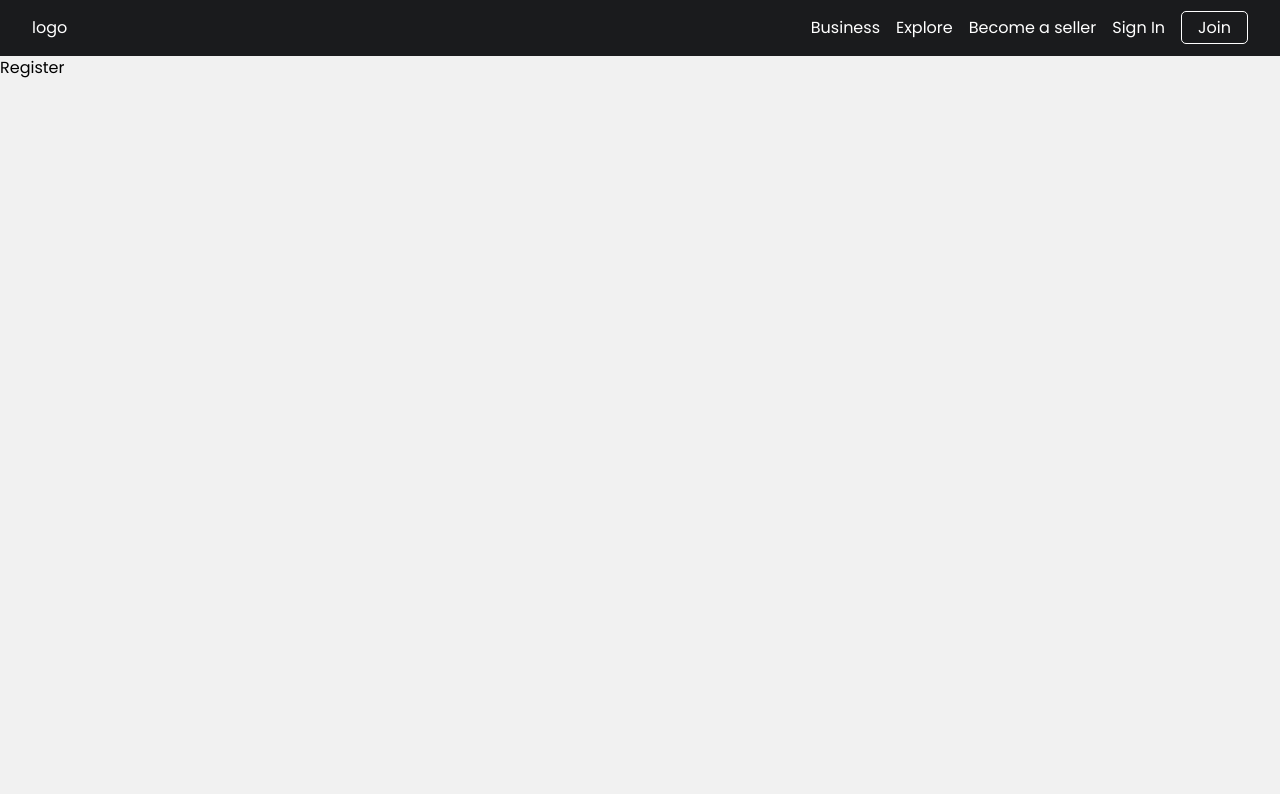
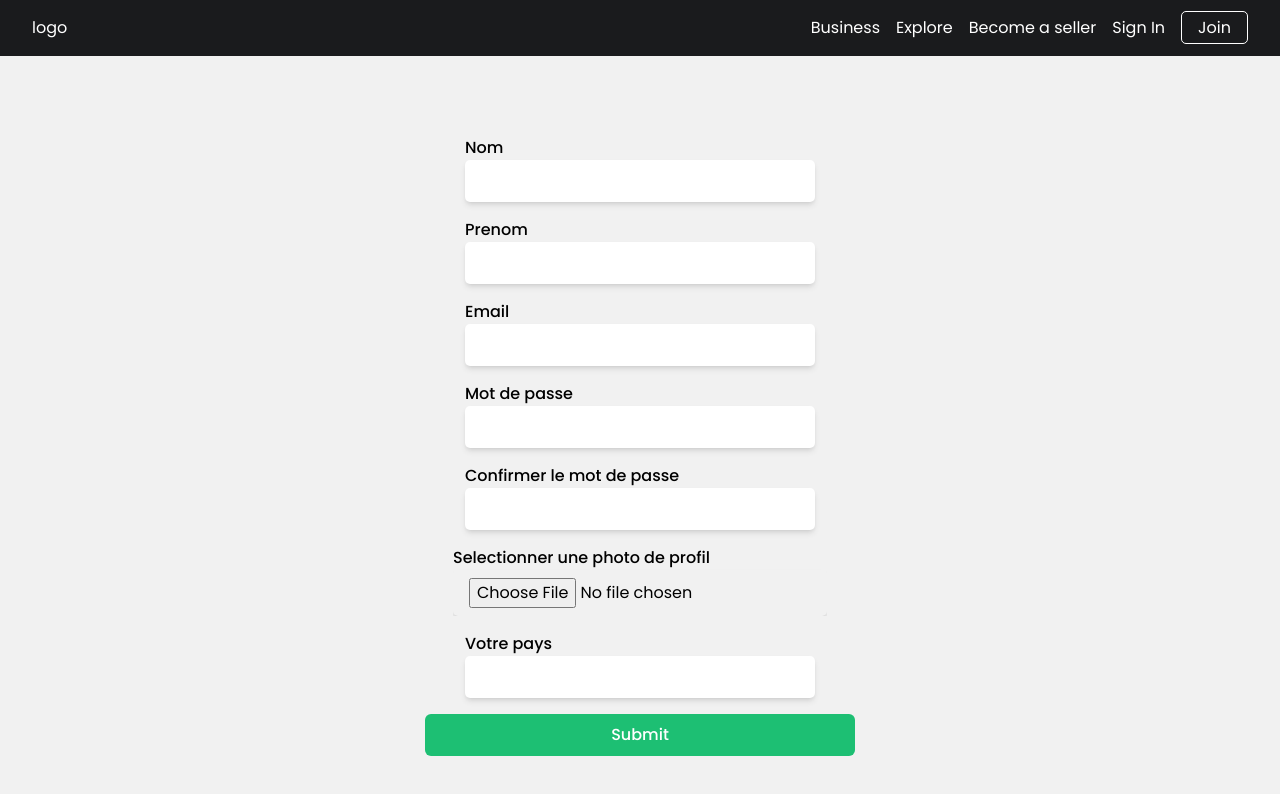
Before and after one commit to JFiaga/MERN_hiringWebsite, a React (Create React App) app in the folder client/: page /register in a window 1280 px wide. Shown: the top 794 px of the page. Built offline with nearby package versions, Linux system fonts and the light colour scheme.

Commit message:
add the register section

```diff
--- a/client/package.json
+++ b/client/package.json
@@ -16,7 +16,7 @@
     "react": "^18.2.0",
     "react-anchor-link-smooth-scroll": "^1.0.12",
     "react-dom": "^18.2.0",
-    "react-hook-form": "^7.40.0",
+    "react-hook-form": "^7.45.1",
     "react-icons": "^4.10.1",
     "react-router-dom": "^6.14.0",
     "react-scripts": "5.0.1",
--- a/client/src/pages/Register.tsx
+++ b/client/src/pages/Register.tsx
@@ -1,11 +1,99 @@
-import React from 'react'
+import React from "react";
 
-type Props = {}
+type Props = {};
 
 const Register = (props: Props) => {
   return (
-    <div>Register</div>
-  )
-}
+    <section className="text-black mt-10 w-[100vw] flex justify-center py-10 px-8">
+      <div className="w-full max-w-[1400px] flex flex-col items-center  space-y-5">
+        <form
+          action=""
+          className="w-full overflow-hidden h-auto flex flex-col items-center space-y-2 md:space-y-4"
+        >
+          <div className="flex flex-col max-w-[480px]  items-start justify-start  ">
+            <label className="font-medium" htmlFor="username">
+              {" "}
+              Nom
+            </label>
+            <input
+              className="outline-none px-4  py-2 rounded-sm focus-within:border-primary border border-transparent transition-all duration-300 shadow-md"
+              type="text"
+              id="username"
+            />
+          </div>
+          <div className="flex flex-col items-start max-w-[430px] justify-start  ">
+            <label className="font-medium" htmlFor="username">
+              {" "}
+              Prenom
+            </label>
+            <input
+              className="outline-none px-4  py-2 rounded-sm focus-within:border-primary border border-transparent transition-all duration-300 shadow-md"
+              type="text"
+              id="username"
+            />
+          </div>
+          <div className="flex flex-col items-start max-w-[430px] justify-start  ">
+            <label className="font-medium" htmlFor="email">
+              {" "}
+              Email
+            </label>
+            <input
+              className="outline-none px-4  py-2 rounded-sm focus-within:border-primary border border-transparent transition-all duration-300 shadow-md"
+              type="text"
+              id="email"
+            />
+          </div>
+          <div className="flex flex-col items-start max-w-[430px] justify-start  ">
+            <label className="font-medium" htmlFor="password">
+              Mot de passe
+            </label>
+            <input
+              className="outline-none px-4  py-2 rounded-sm focus-within:border-primary border border-transparent transition-all duration-300 shadow-md"
+              type="text"
+              id="password"
+            />
+          </div>
+          <div className="flex flex-col items-start max-w-[430px] justify-start   ">
+            <label className="font-medium" htmlFor="checkPassword">
+              Confirmer le mot de passe
+            </label>
+            <input
+              className="outline-none px-4  py-2 rounded-sm focus-within:border-primary border border-transparent transition-all duration-300 shadow-md"
+              type="text"
+              id="checkPassword"
+            />
+          </div>
 
-export default Register
+          <div className="flex flex-col items-start max-w-[430px] justify-start  break-words overflow-hidden  ">
+            <label className="font-medium" htmlFor="profilePic">
+              Selectionner une photo de profil
+            </label>
+            <input
+              className="outline-none px-4  py-2 rounded-sm   transition-all duration-300 shadow-md "
+              type="file"
+              id="profilePic"
+              max={5}
+            />
+          </div>
+
+          <div className="flex flex-col items-start max-w-[430px] justify-start  ">
+            <label className="font-medium" htmlFor="country">
+              Votre pays
+            </label>
+            <input
+              className="outline-none px-4  py-2 rounded-sm focus-within:border-primary border border-transparent transition-all duration-300 shadow-md w-fit"
+              type="text"
+              id="country"
+            />
+          </div>
+
+          <button className="w-full max-w-[430px] bg-primary  px-2 py-2 text-center text-white rounded-md font-medium outline-none border border-transparent hover:border-primary transition-all duration-300 hover:bg-transparent hover:text-primary">
+            Submit
+          </button>
+        </form>
+      </div>
+    </section>
+  );
+};
+
+export default Register;
```
Also changed, not shown: 1 other file (tests, documents, lock files or other folders).
